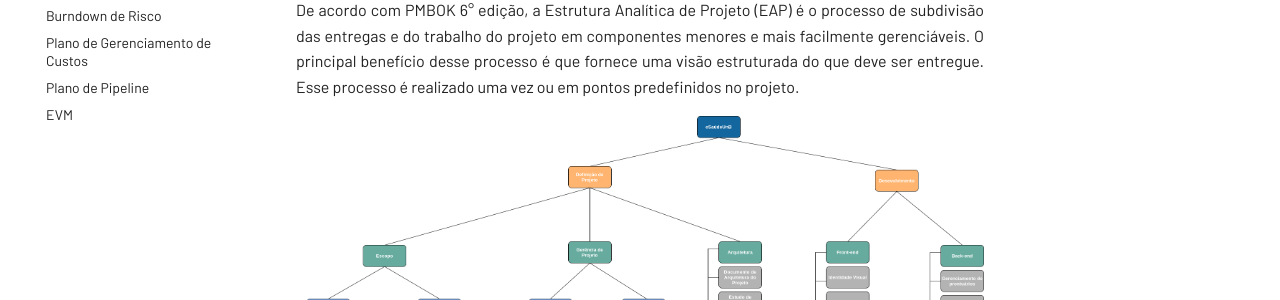
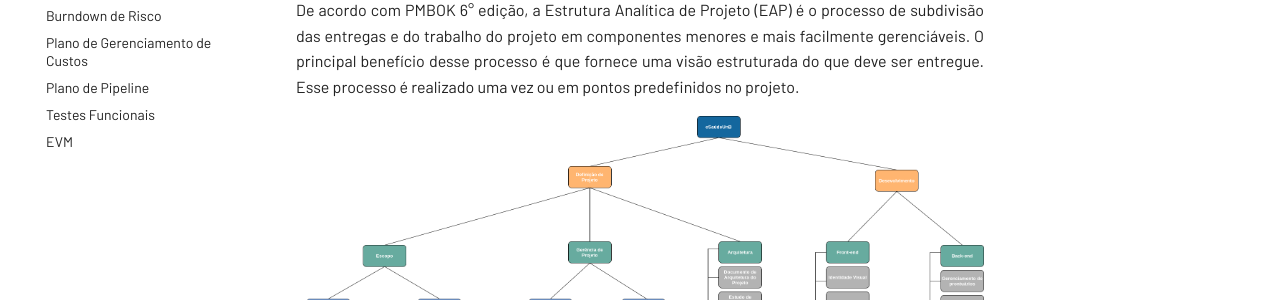
Before and after one commit to fga-eps-mds/2020.1-eSaudeUnB-Wiki, an MkDocs documentation site: the page built from docs/eap.md, in a window 1280 px wide. Shown: the part 404-704 px from the top of the page. Built offline with MkDocs 1.6.1 and Material for MkDocs 9.7.7, drawn with Linux system fonts in a browser that asks for light colours; comment, search, counter and statistics services are not loaded.

Commit message:
docs: add to mkdocs file
Signed-off-by: Joberth Rogers <joberth.rogers18@gmail.com>

```diff
--- a/mkdocs.yml
+++ b/mkdocs.yml
@@ -30,6 +30,7 @@ nav:
     - Burndown de Risco: burndown_risco.md
     - Plano de Gerenciamento de Custos: plano_gerenciamento_custo.md
     - Plano de Pipeline: plano-pipeline.md
+    - Testes Funcionais: test_e2e.md
     - EVM: evm.md
   - Produto:
     - Documento de Visão: DocumentoDeVisao.md
```
Also changed, not shown: docs/teste_e2e.md (+1 -0 lines), docs/img/teste_e2e_workflow.png (added).
